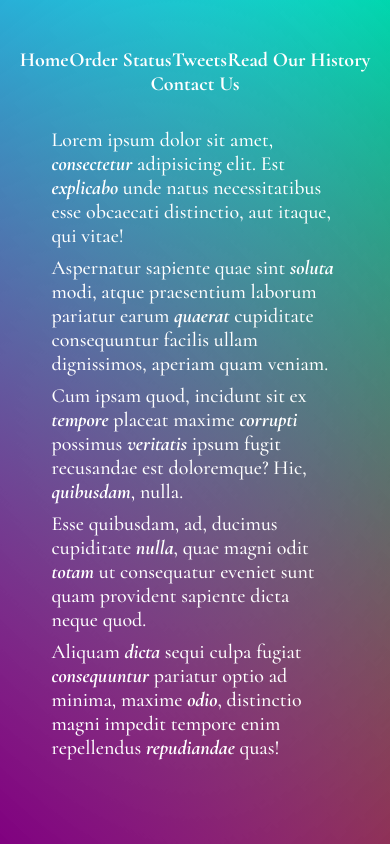
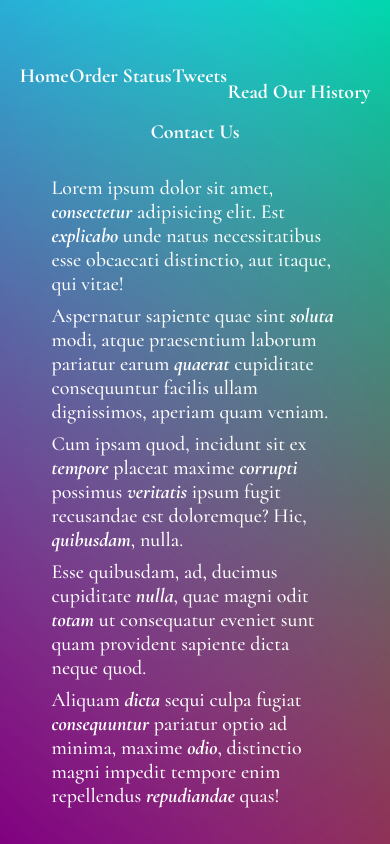
Before and after one commit to arif-khan-dh/22-FollowAlongLinks-30DaysJS, a plain HTML site: page index.html in a window 390 px wide. Drawn offline with Linux system fonts and the light colour scheme.

Commit message:
Media query added

```diff
--- a/styles.scss
+++ b/styles.scss
@@ -29,8 +29,10 @@ body {
     width: 90%;
     display: flex;
     flex-flow: column nowrap;
-    padding-top: 3rem;
+    padding-top: 4rem;
     color: white;
+    min-width: 342px;
+    max-width: 910px;
 }
 
 ul {
@@ -39,9 +41,20 @@ ul {
     flex-flow: row wrap;
     justify-content: space-around;
 
-
     li {
         display: inline-block;
+
+        @media (max-width: 486px) {
+            &:nth-child(5) {
+                margin-top: 1rem;
+            }
+        }
+
+        @media (max-width: 390px) {
+            &:nth-child(n+4) {
+                margin-top: 1rem;
+            }
+        }
     }
 
     a {
```
Also changed, not shown: styles.css.
